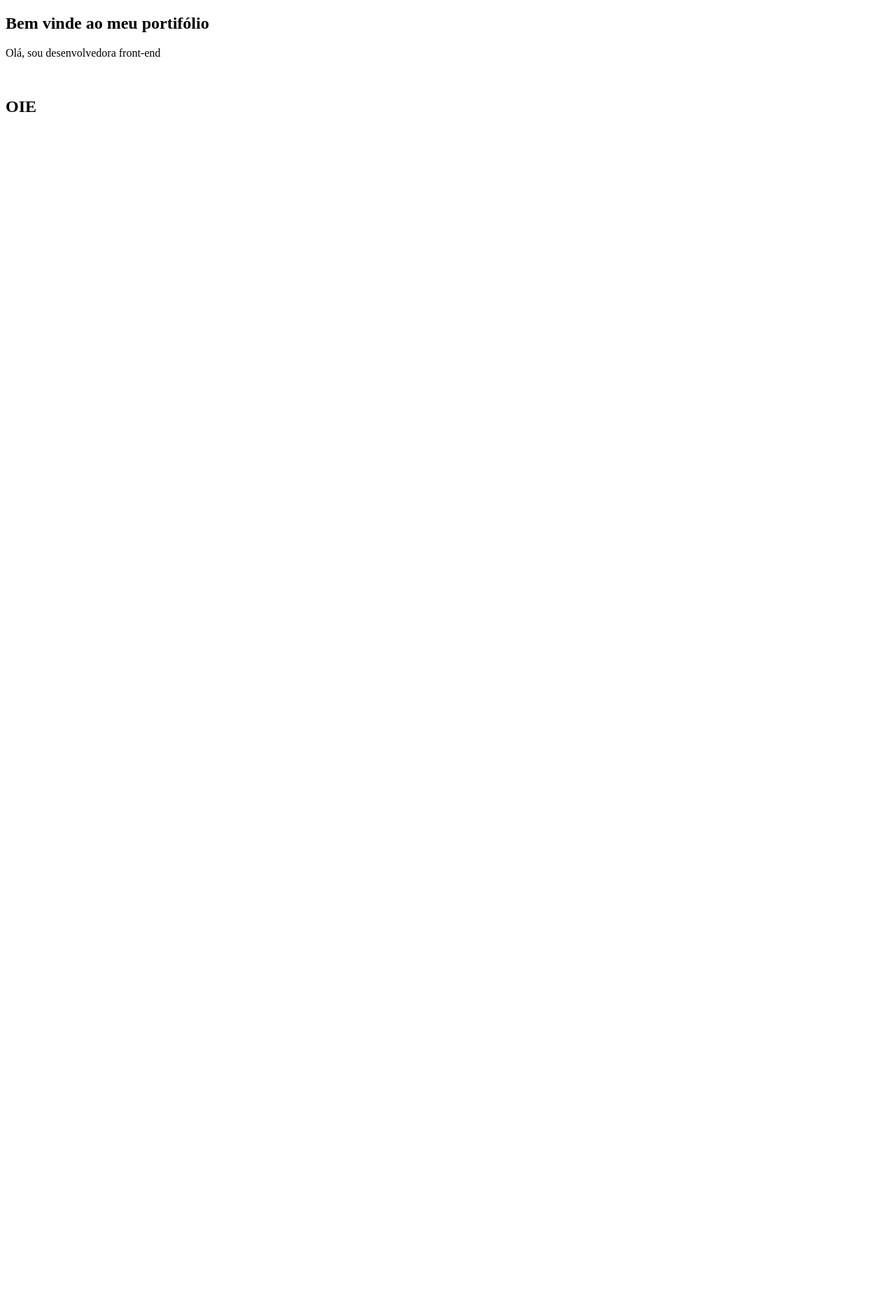
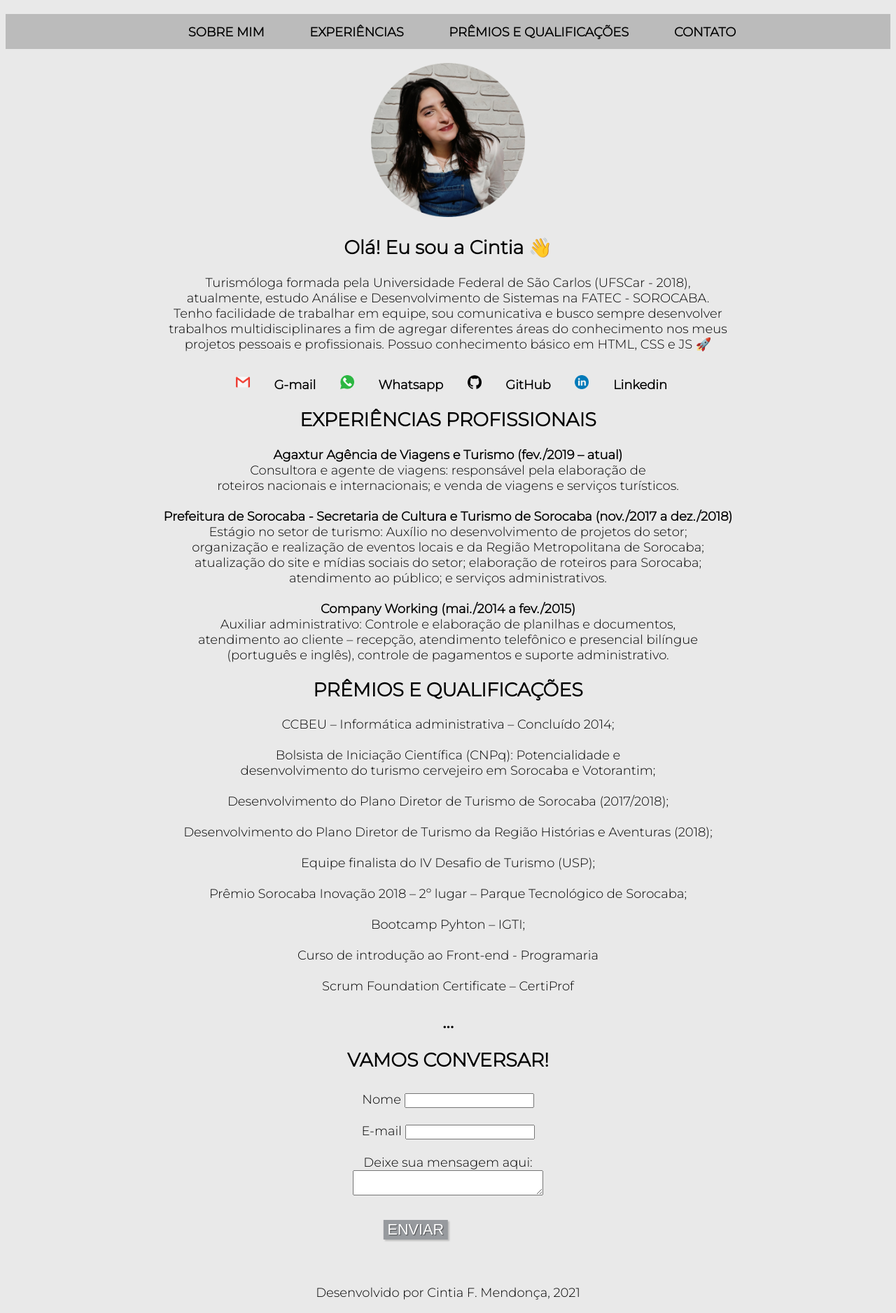
Before and after one commit to CintiaF5/portifolio, a plain HTML site: page index.html in a window 1280 px wide. Shown: the whole page at 70% size. Before the commit the page ends 800 px from the top, so only its background shows below. Drawn offline with Linux system fonts and the light colour scheme.

Commit message:
desenvolvendo o css

```diff
--- /dev/null
+++ b/fonts.css
@@ -0,0 +1,2 @@
+@import url('https://fonts.googleapis.com/css2?family=Montserrat:wght@100;200;300&display=swap');
+</style>
--- a/index.html
+++ b/index.html
@@ -3,32 +3,140 @@
   <head>
     <meta charset="utf-8" />
     <title>CINTIA MENDONÇA</title>
+    <link rel="shortcut icon" href="img/sunflower.ico" >
+    <link rel="stylesheet" href="style.css" />
+    <link rel="stylesheet" href="fonts.css" />
+
   </head>
 
   <body>
     <header>
       <nav>
-
+        <ul class = "nav-bar">
+          <li><a href="#about-me">SOBRE MIM</a></li>
+          <li><a href="#experience">EXPERIÊNCIAS</a></li>
+          <li><a href="#skills">PRÊMIOS E QUALIFICAÇÕES</a></li>
+          <li><a href="#lets-talk">CONTATO</a></li>
+        </ul>
       </nav>
-
     </header>
 
-    <section>
-      <h2>Bem vinde ao meu portifólio</h2>
-      <p>Olá, sou desenvolvedora front-end</p>
+    <section id = "about-me">
+      <img id = "profile" src="img/foto.png"  />
+      <h2>Olá! Eu sou a Cintia 👋</h2>
+      <p>Turismóloga formada pela Universidade Federal de São Carlos (UFSCar - 2018), <br>
+        atualmente, estudo Análise e Desenvolvimento de Sistemas na FATEC - SOROCABA. <br>
+        Tenho facilidade de trabalhar em equipe, sou comunicativa e busco sempre desenvolver <br>
+        trabalhos multidisciplinares a fim de agregar diferentes áreas do conhecimento nos meus <br>
+        projetos pessoais e profissionais. Possuo conhecimento básico em HTML, CSS e JS 🚀</p>
 
-      <img src"" />
+        <ul>
+          <li><img src="img/gmail_1.ico" alt="Icone do Gmail" class = "gmail-ico" ><a href="malito:cintiafelix1@gmail.com" target="_blank"> G-mail</a></li>
+          <li><img src="img/whatsapp.ico" alt="Icone do whatsapp" class = "whats-ico"><a href="" target="_blank"> Whatsapp</a></li>
+          <li><img src="img/github.ico" alt="Icone do GitHub" class = "git-ico"><a href="https://github.com/CintiaF5" target="_blank"> GitHub</a></li>
+          <li><img src="img/linkedin.ico" alt="Icone do linkledin" class = "linkedin-ico"><a href="https://www.linkedin.com/in/mendoncacintia/" target="_blank"> Linkedin</a></li>
+        </ul>
+    </section>
+
+    <section id = "experience">
+
+      <h2>EXPERIÊNCIAS PROFISSIONAIS</h2>
+      <p>
+        <b>Agaxtur Agência de Viagens e Turismo (fev./2019 – atual)</b>
+        <br>
+        Consultora e agente de viagens: responsável pela elaboração de <br>
+        roteiros nacionais e internacionais; e venda de viagens e serviços turísticos.
+        <br>
+        <br>
+        <b>Prefeitura de Sorocaba - Secretaria de Cultura e Turismo de Sorocaba (nov./2017 a dez./2018)</b>
+        <br>
+        Estágio no setor de turismo: Auxílio no desenvolvimento de projetos do setor; <br>
+        organização e realização de eventos locais e da Região Metropolitana de Sorocaba; <br>
+        atualização do site e mídias sociais do setor; elaboração de roteiros para Sorocaba; <br>
+        atendimento ao público; e serviços administrativos.
+        <br>
+        <br>
+        <b>Company Working (mai./2014 a fev./2015)</b>
+        <br>
+        Auxiliar administrativo: Controle e elaboração de planilhas e documentos,<br>
+        atendimento ao cliente – recepção, atendimento telefônico e presencial bilíngue <br>
+        (português e inglês), controle de pagamentos e suporte administrativo.
+      </p>
+
+      <h2>PRÊMIOS E QUALIFICAÇÕES</h2>
+      <p>
+        CCBEU – Informática administrativa – Concluído 2014;<br>
+        <br>
+        Bolsista de Iniciação Científica (CNPq): Potencialidade e <br>
+        desenvolvimento do turismo cervejeiro em Sorocaba e Votorantim;<br>
+        <br>
+        Desenvolvimento do Plano Diretor de Turismo de Sorocaba (2017/2018);<br>
+        <br>
+        Desenvolvimento do Plano Diretor de Turismo da Região Histórias e Aventuras (2018);<br>
+        <br>
+        Equipe finalista do IV Desafio de Turismo (USP); <br>
+        <br>
+        Prêmio Sorocaba Inovação 2018 – 2º lugar – Parque Tecnológico de Sorocaba;
+        <br>
+        <br>
+        Bootcamp Pyhton – IGTI;
+        <br>
+        <br>
+        Curso de introdução ao Front-end - Programaria
+        <br>
+        <br>
+        Scrum Foundation Certificate – CertiProf
+
+      </p>
+
+
+</body>
+</html>
 
     </section>
 
-    <section>
-      <h1>OIE</h1>
+    <section id = "skills">
+
+      <h2>...</h2>
+      <p>
+
+      </p>
+
+    </section>
+
+    <section id = "lets-talk">
+
+      <h2>VAMOS CONVERSAR!</h2>
+      <form>
+        <fieldset>
+          <div>
+            <label>Nome</label>
+            <input type="text" name = "nome" id = "nome">
+          </div>
+          <br>
+          <div>
+            <label>E-mail</label>
+            <input type="email" name = "email" id = "email">
+          </div>
+          <br>
+          <div>
+            <label>Deixe sua mensagem aqui:</label>
+            <br>
+            <textarea row="6" style="width: 20em" id="mensagem" name="mensagem"></textarea>
+          </div>
+          <br>
+          <br>
+          <button class = "botao">ENVIAR</button>
+
+        </fieldset>
+      </form>
+
     </section>
 
   </body>
 
   <footer>
-
+    <p>Desenvolvido por Cintia F. Mendonça, 2021</p>
   </footer>
 
 </html>
--- /dev/null
+++ b/style.css
@@ -0,0 +1,86 @@
+body {
+  font-family: 'Montserrat', sans-serif;
+  font-size: 18px;
+  text-align: center;
+  background: #e9e9e9;
+}
+
+.nav-bar {
+  margin: 20px auto;
+  width: auto;
+  height: 50px;
+  list-style: none;
+  background: rgba(0, 0, 0, 0.2);
+}
+
+#profile {
+  height: 220px;
+  width: 220px;
+}
+
+.gmail-ico {
+  height: 20px;
+  width: 20px;
+}
+
+.whats-ico {
+  height: 20px;
+  width: 20px;
+}
+
+.git-ico {
+  height: 20px;
+  width: 20px;
+}
+
+.linkedin-ico {
+  height: 20px;
+  width: 20 px;
+}
+
+li {
+  display: inline-block;
+  margin-top: 15px;
+}
+
+li a{
+  text-decoration: none;
+  font-weight: bold;
+  color: black;
+  transition: 1s;
+  padding: 10px 30px;
+}
+
+li a:hover{
+  transition: 1s;
+  color: black;
+  background: rgba(255, 255, 255, 0.7);
+
+}
+
+
+fieldset {
+  border: 0;
+}
+
+
+.botao {
+  font-size: 1.2em;
+  background: #979a9e;
+  border: 0;
+  margin-bottom: 1em;
+  color: #ffffff;
+  box-shadow: 2px 2px 2px rgba(0,0,0,0.2);
+  text-shadow: 1px 1px 1px rgba(0,0,0,0.5);
+  transform: translate(-50%, -50%);
+}
+
+.botao:hover {
+  background: #2c2d2e;
+  box-shadow: inset 2px 2px 2px rgba(0,0,0,0.2);
+  text-shadow: none;
+}
+
+.botao{
+  cursor: pointer;
+}
```
Also changed, not shown: img/foto.png (added), img/github.ico (added), img/gmail_1.ico (added), img/linkedin.ico (added), img/sunflower.ico (added), img/whatsapp.ico (added).
